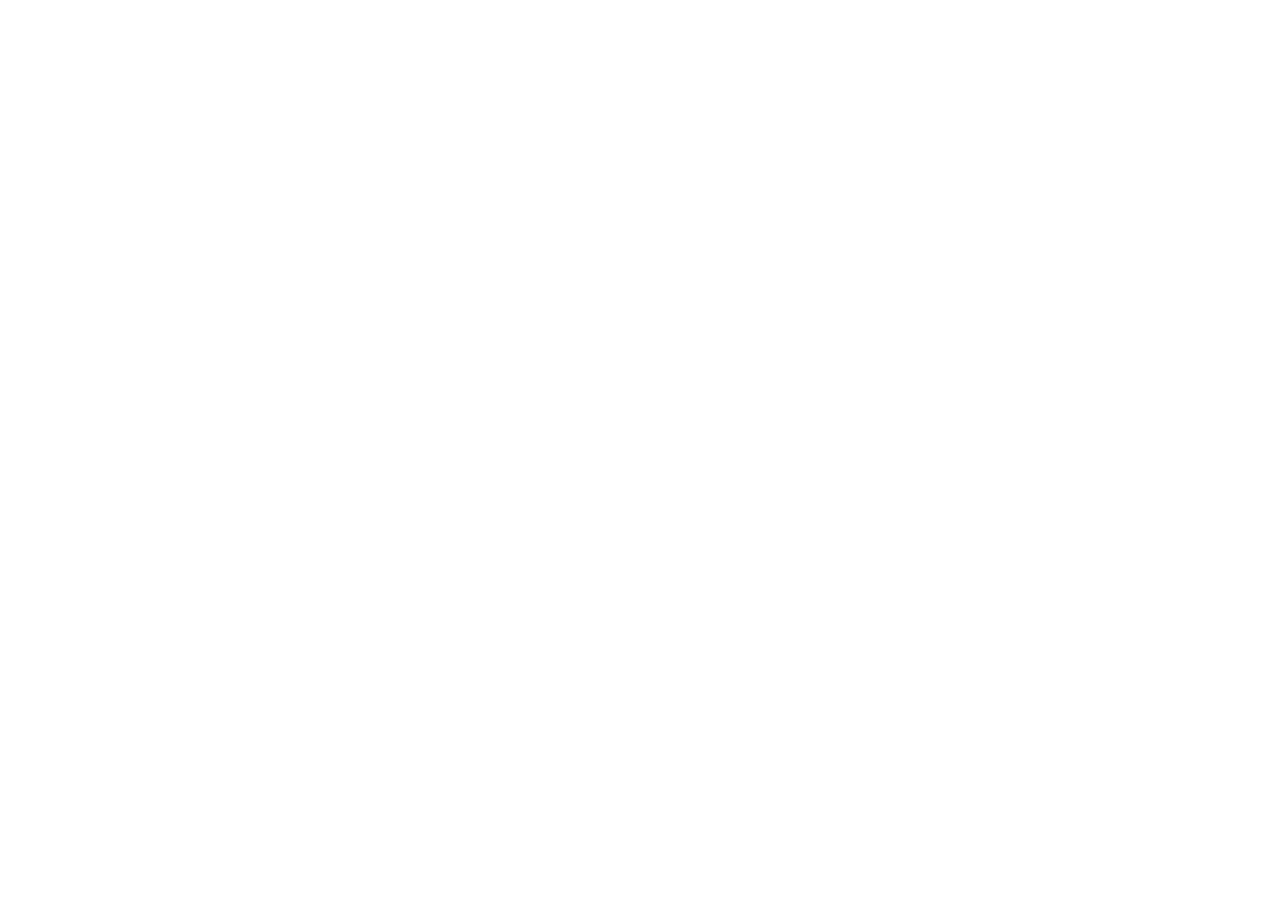
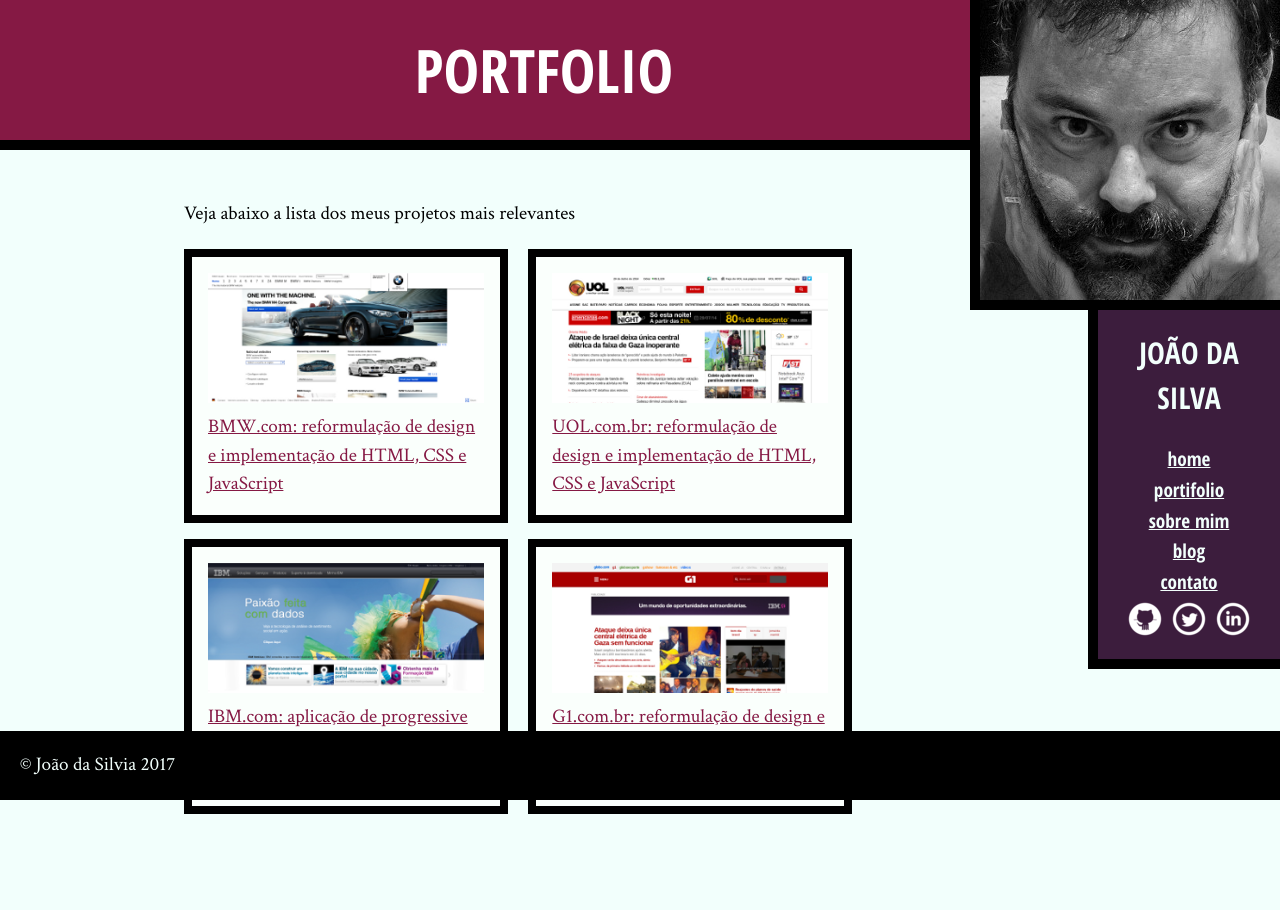
Before and after one commit to ferreiraapfernanda/alura-cursos, a PHP site: page /portifolio.html in a window 1280 px wide. Before the commit the page is empty. Before the commit the page ends 800 px from the top, so only its background shows below. Run offline with PHP 8.4, Linux system fonts and the light colour scheme.

Commit message:
HTML5 e CSS3: Aula 12 e conclusão do curso

```diff
--- /dev/null
+++ b/cursos/html5-css3-i/projeto/css/portfolio.css
@@ -0,0 +1,14 @@
+.img-projeto li {
+    display: inline-block;
+    border: 8px solid black;
+    background-color: #FAFFFC;
+    width: 45%;
+    box-sizing: border-box;
+    padding: 16px;
+    margin-right: 16px;
+    margin-bottom: 16px;
+}
+
+.img-projeto img {
+    width: 100%;
+}
--- a/cursos/html5-css3-i/projeto/bio.css
+++ b/cursos/html5-css3-i/projeto/css/site.css
@@ -76,23 +47,23 @@
 }
 
 .icones-sociais a {
-
     width: 40px;
     height: 40px;
     display: inline-block;
-    text-indent: -9999px; /* Que técnica horrível */
+    text-indent: -9999px;
+    /* Que técnica horrível */
 }
 
 .github {
-    background-image: url(github.png);
+    background-image: url(../img/github.png);
 }
 
 .twitter {
-    background-image: url(twitter.png);
+    background-image: url(../img/twitter.png);
 }
 
 .linkedin {
-    background-image: url(linkedin.png);
+    background-image: url(../img/linkedin.png);
 }
 
 .social-rodape {
@@ -131,7 +96,8 @@
     top: 310px;
 }
 
-aside, img {
+aside,
+.foto-joao {
     float: right;
     box-sizing: border-box;
     border-left: 10px solid black;
@@ -143,7 +109,7 @@
     font-family: "Open Sans Condensed", sans-serif;
 }
 
-img {
+.foto-joao {
     position: absolute;
     top: 0;
     right: 0;
--- a/cursos/html5-css3-i/projeto/portifolio.html
+++ b/cursos/html5-css3-i/projeto/portifolio.html
@@ -0,0 +1,130 @@
+<!DOCTYPE html>
+
+<html>
+
+    <head>
+        <title>Portifolio João da Silva</title>
+        <meta charset="utf-8">
+        <link rel="icon" href="img/favicon.png">
+
+        <link rel="stylesheet" href="css/reset.css">
+        <link rel="stylesheet" href="css/portfolio.css">
+        <link rel="stylesheet" href="css/site.css">
+
+        <!-- carrega a fonte Crimson Text nas versões normal, itálico e negrito -->
+        <link rel="stylesheet" href="http://fonts.googleapis.com/css?family=Crimson+Text:400,400italic,600">
+
+        <!-- carrega a fonte Open Sans Condensed na versão negrito, -->
+        <!-- que é a única necessária para os cabeçalhos            -->
+        <link rel="stylesheet" href="http://fonts.googleapis.com/css?family=Open+Sans+Condensed:700">
+    </head>
+
+    <body>
+
+        <main>
+
+            <h1 class="titulo-principal">Portfolio</h1>
+
+            <div class="conteudo-center">
+
+                <p> Veja abaixo a lista dos meus projetos mais relevantes </p>
+
+                <ul class="img-projeto">
+
+                    <li>
+                        <a href="#">
+                            <figure class="bmw">
+                                <img src="img/bmw.png" alt="The Pulpit Rock">
+                                <figcaption>
+                                    BMW.com: reformulação de design e implementação de HTML, CSS e JavaScript
+                                </figcaption>
+                            </figure>
+                        </a>
+                    </li>
+                    <li>
+                        <a href="#">
+                            <figure class="uol">
+                                <img src="img/uol.png" alt="The Pulpit Rock">
+                                <figcaption>
+                                    UOL.com.br: reformulação de design e implementação de HTML, CSS e JavaScript
+                                </figcaption>
+                            </figure>
+                        </a>
+                    </li>
+                    <li>
+                        <a href="#">
+                            <figure class="ibm">
+                                <img src="img/ibm.png" alt="The Pulpit Rock">
+                                <figcaption>
+                                    IBM.com: aplicação de progressive enhancement em conjunto com aplicação back-end
+                                </figcaption>
+                            </figure>
+                        </a>
+                    </li>
+                    <li>
+                        <a href="#">
+                            <figure class="g1">
+                                <img src="img/g1.png" alt="The Pulpit Rock">
+                                <figcaption>G1.com.br: reformulação de design e implementação de HTML, CSS e JavaScript</figcaption>
+                            </figure>
+                        </a>
+                    </li>
+
+
+                </ul>
+
+            </div>
+        </main>
+
+        <img class="foto-joao" src="img/eu.jpg" alt="Foto de João da Silva">
+
+        <aside class="navegacao-site">
+            <nav>
+                <h1>João da Silva</h1>
+                <ul>
+                    <li>
+                        <a href="index.html">Home</a>
+                    </li>
+                    <li>
+                        <a href="portifolio.html">Portifolio</a>
+                    </li>
+                    <li>
+                        <a href="bio.html">Sobre mim</a>
+                    </li>
+                    <li>
+                        <a href="blog.html">Blog</a>
+                    </li>
+                    <li>
+                        <a href="contato.html">Contato</a>
+                    </li>
+                </ul>
+            </nav>
+
+
+            <ul class="icones-sociais">
+                <li>
+                    <a class="github" href="http://github.com/git-joaodasilva">
+                        GitHub
+                    </a>
+                </li>
+                <li>
+                    <a class="twitter" href="http://twitter.com/twitter-joaodasilva">
+                        Twitter
+                    </a>
+                </li>
+                <li>
+                    <a class="linkedin" href="http://br.linkedin.com/pub/linkedin-joao-da-silva/32/4/508">
+                        LinkedIn
+                    </a>
+                </li>
+            </ul>
+
+        </aside>
+
+        <footer id="rodape-pagina">
+            &copy; João da Silvia 2017
+        </footer>
+
+    </body>
+
+</html>
```
Also changed, not shown: other parts of cursos/html5-css3-i/projeto/css/site.css (+0 -44 lines), courses.md (+1 -1 lines), cursos/html5-css3-i/projeto/bio.html (+5 -4 lines), cursos/html5-css3-i/projeto/blog.html (+9 -6 lines), cursos/html5-css3-i/projeto/css/bio.css (added, +25 -0 lines), cursos/html5-css3-i/projeto/css/blog.css (added, +14 -0 lines), README.md, cursos/html5-css3-i/README.md, cursos/html5-css3-i/projeto/css/reset.css (renamed from cursos/html5-css3-i/projeto/reset.css), cursos/html5-css3-i/projeto/img/bmw.png (added), cursos/html5-css3-i/projeto/img/eu.jpg (renamed from cursos/html5-css3-i/projeto/eu.jpg), cursos/html5-css3-i/projeto/img/favicon.png (renamed from cursos/html5-css3-i/projeto/favicon.png), cursos/html5-css3-i/projeto/img/g1.png (added), cursos/html5-css3-i/projeto/img/github.png (renamed from cursos/html5-css3-i/projeto/github.png), 4 more files.
